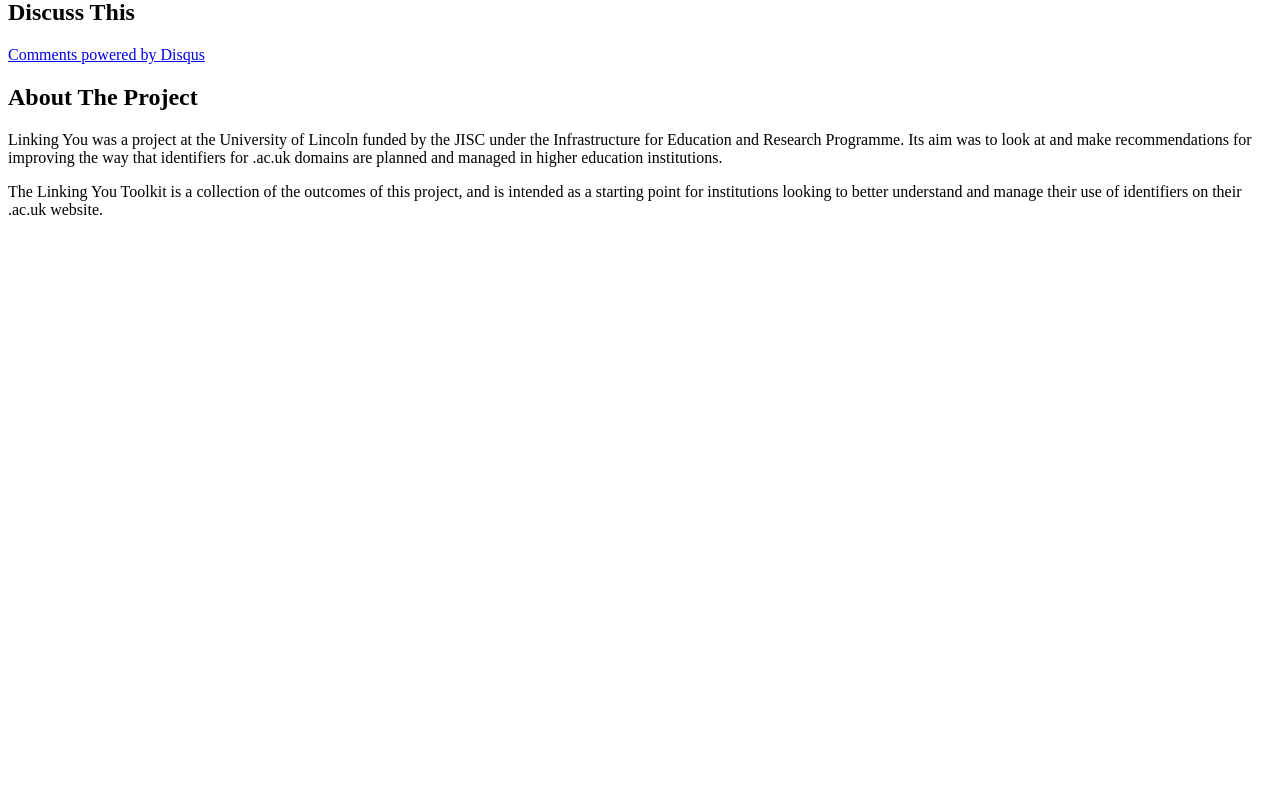
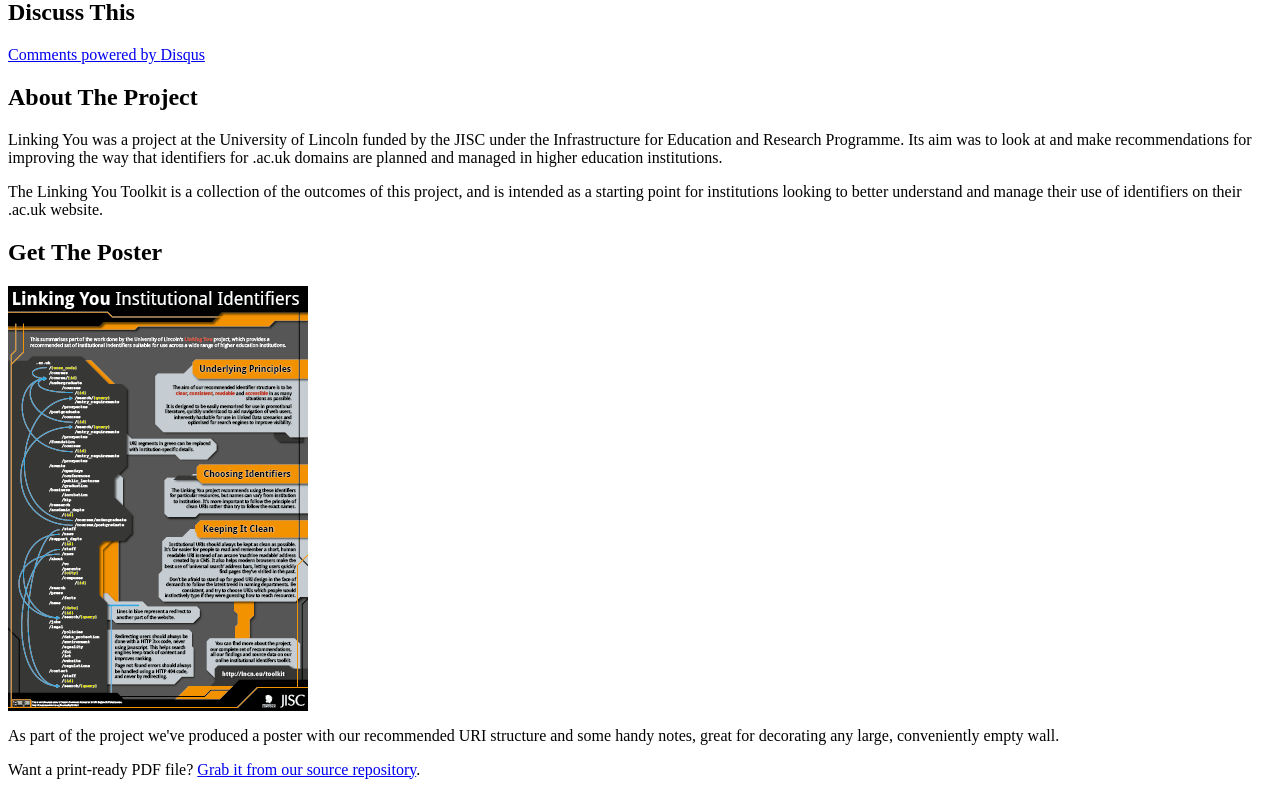
Before and after one commit to DFFlanders/Linking-You, a PHP site: page /home.php in a window 1280 px wide. Shown: the part 471-1266 px from the top of the page. Before the commit the page ends 686 px from the top, so only its background shows below. Run offline with PHP 8.4, Linux system fonts and the light colour scheme; some libraries are stand-ins or nearby versions.

Commit message:
Added poster to sidebar.

```diff
--- a/home.php
+++ b/home.php
@@ -58,4 +58,16 @@
 
 	</div>
 
+	<div class="box bg_light">
+
+		<h2>Get The Poster</h2>
+
+		<p><img src="https://github.com/lincolnonlineservices/Linking-You/raw/master/poster/poster_300px.png" title="Linking You Poster"></p>
+
+		<p>As part of the project we've produced a poster with our recommended URI structure and some handy notes, great for decorating any large, conveniently empty wall.</p>
+
+		<p>Want a print-ready PDF file? <a href="https://github.com/lincolnonlineservices/Linking-You/raw/master/poster/poster.pdf">Grab it from our source repository</a>.</p>
+
+	</div>
+
 </aside>
```
